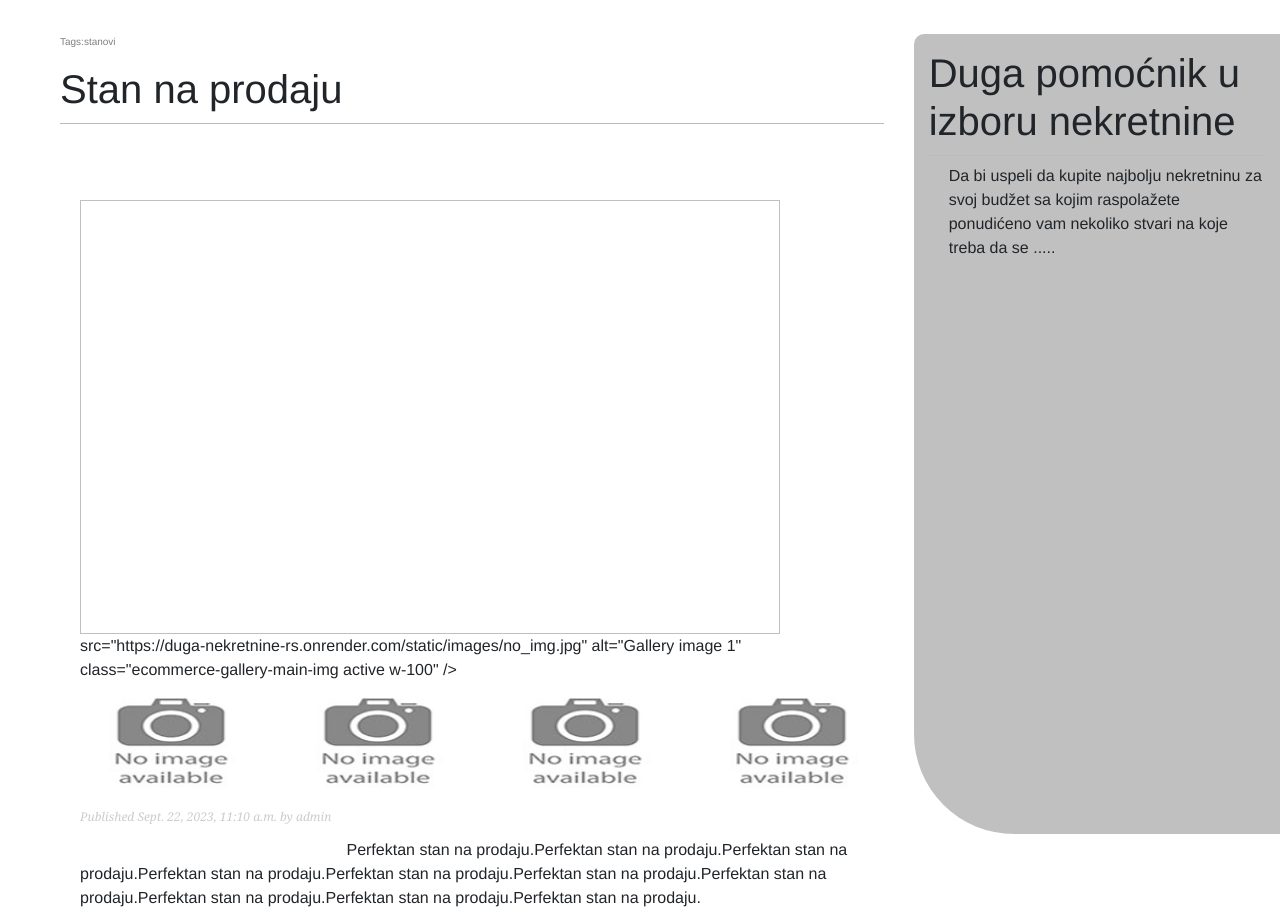
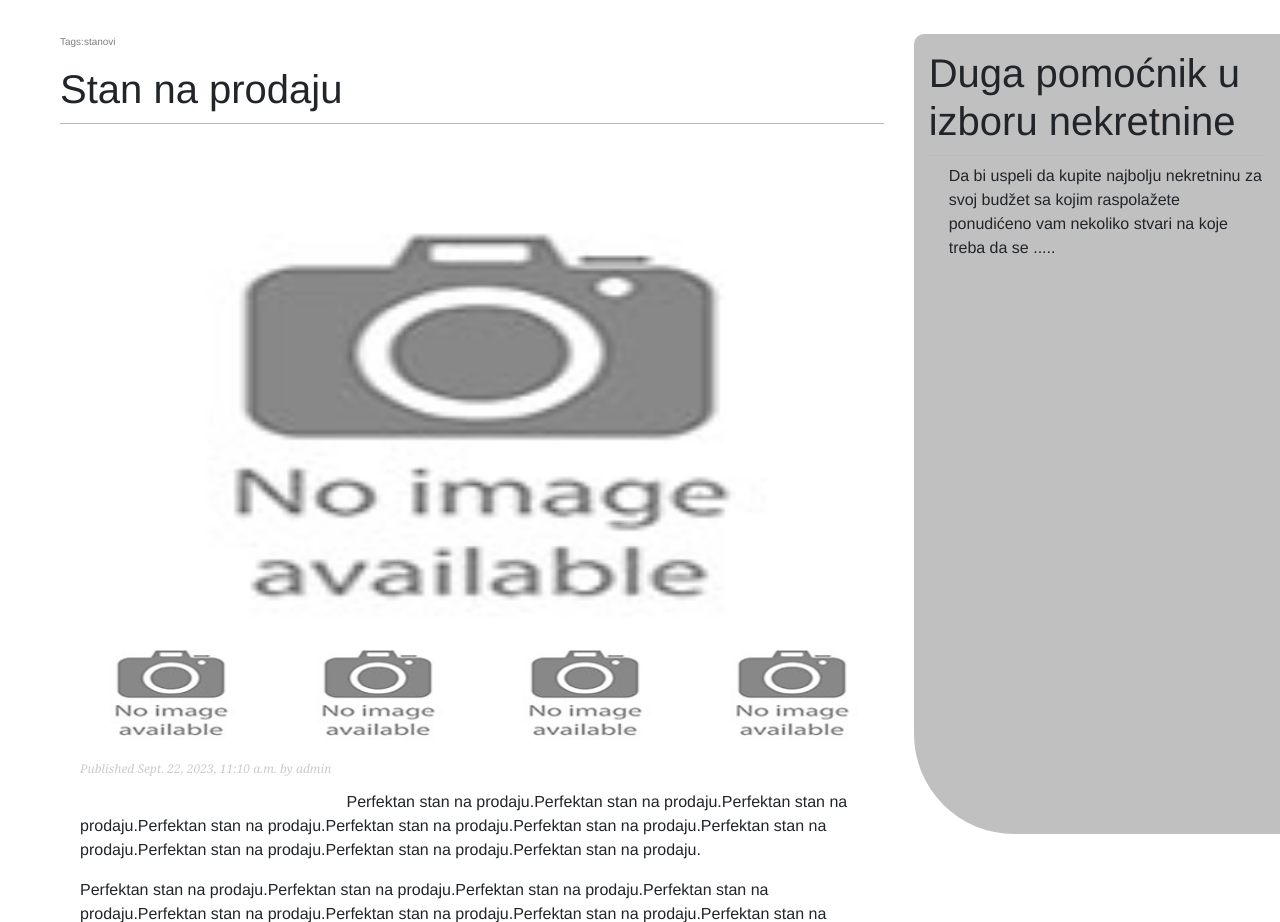
Before and after one commit to sekulaboris/www.duga.nekretnine.rs, a Django app: a page that uses templates/detail.html in a window 1280 px wide. Shown: the part 392-1314 px from the top of the page. Run offline with Django 4.2, Linux system fonts and the light colour scheme; data comes from the database, SQL or seed files in the repository; parts of the project's set-up code (start-up, migrations or seed data) failed here and were passed over; some libraries are stand-ins or nearby versions.

Commit message:
Update detail.html

```diff
--- a/templates/detail.html
+++ b/templates/detail.html
@@ -15,8 +15,7 @@
                   <div class="col-12 mb-1">
                     <div class="lightbox">
                       <img style="width: 700px;height: 434px;"
-                        <!--src="{% if post.image1 %}{{ post.image1.url }}{% else %}{% static 'images/no_image.jpg' %}{% endif %}"-->
-                        src="https://duga-nekretnine-rs.onrender.com/static/images/no_img.jpg"
+                        src="{% if post.image1 %}{{ post.image1.url }}{% else %}{% static 'images/no_image.jpg' %}{% endif %}"
                         alt="Gallery image 1"
                         class="ecommerce-gallery-main-img active w-100"
                       />
```
